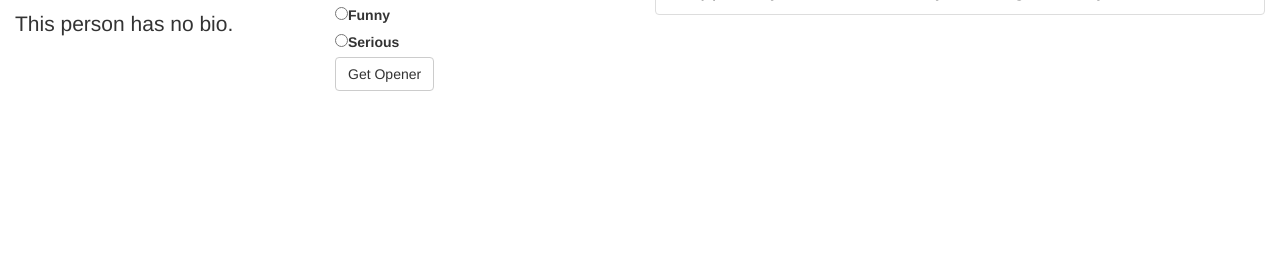
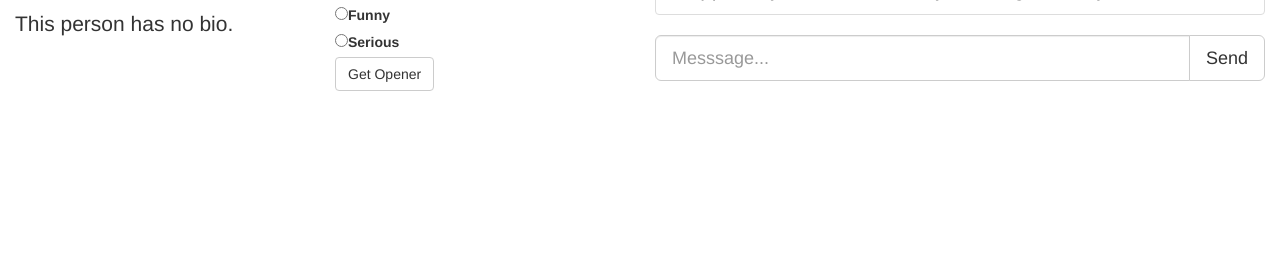
Before and after one commit to himanshusahay/tinderpal, a Django app: template app/templates/app/profile.html in a window 1280 px wide. Shown: the part 37-300 px from the top of the page. Run offline with Django 3.2, Linux system fonts and the light colour scheme; the template is opened without the code that fills it, so the values that code supplies are empty; some libraries are stand-ins or nearby versions.

Commit message:
Added messaging functionality

```diff
--- a/app/static/app/style.css
+++ b/app/static/app/style.css
@@ -54,3 +54,8 @@
 .message-container {
   font-size: 1.5em;
 }
+
+.message-input-container {
+  font-size: 1.5em;
+  margin-bottom: 20px;
+}
--- a/app/templates/app/profile.html
+++ b/app/templates/app/profile.html
@@ -57,6 +57,15 @@
               </li>
             {% endfor %}
           </ul>
+          <form method="post" action="/app/{{ id }}/send/">
+            {% csrf_token %}
+            <div class="input-group input-group-lg message-input-container">
+              <input type="text" name="message" class="form-control" placeholder="Messsage...">
+              <span class="input-group-btn">
+                <button class="btn btn-default" type="submit">Send</button>
+              </span>
+            </div>
+          </form>
         </div>
       </div>
     </div>
--- a/app/urls.py
+++ b/app/urls.py
@@ -6,4 +6,5 @@ urlpatterns = [
 	url(r'^login', views.login, name='login'),
 	url(r'^landing', views.landing, name='landing'),
 	url(r'^(?P<match_id>[0-9]+)/profile/$', views.profile, name='profile'),
+	url(r'^(?P<match_id>[0-9]+)/send/$', views.send, name='send'),
 ]
```
Also changed, not shown: app/views.py (+11 -2 lines).
